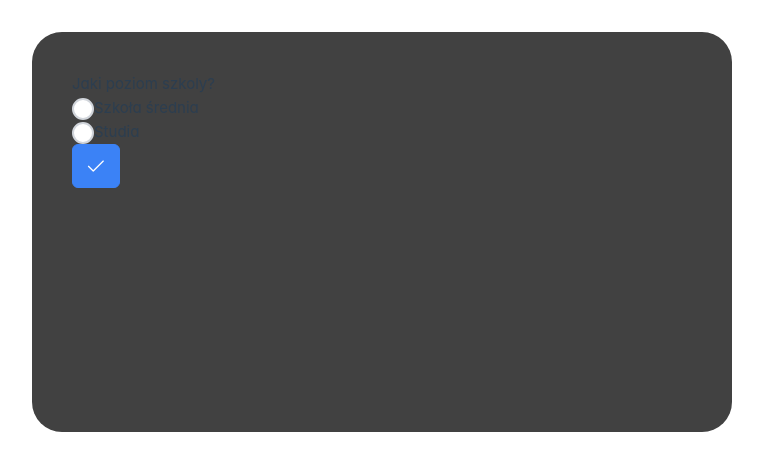
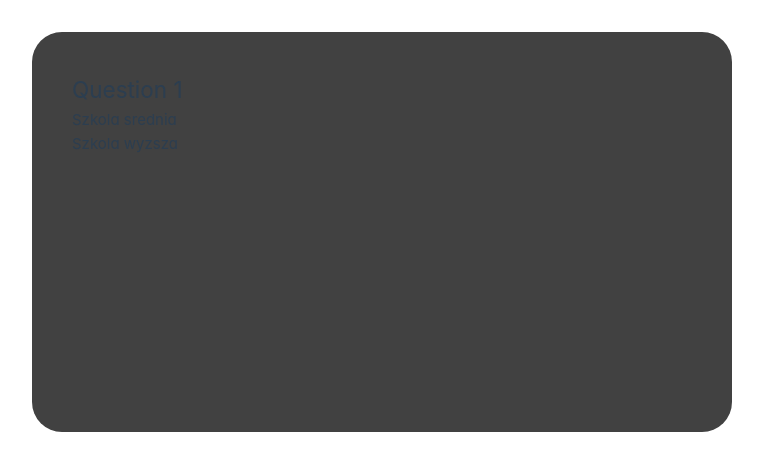
Before and after one commit to KotreQ/HackYeah-2023, a Vue app in the folder client/: page / in a window 1280 px wide. Shown: the top 470 px of the page, without its empty margins (0-763 px from the left). Built offline with nearby package versions, Linux system fonts and the light colour scheme; a web font is replaced by a local one.

Commit message:
Updated dynamic rendering

```diff
--- a/client/src/components/questions/SchoolGradeQuestion.vue
+++ b/client/src/components/questions/SchoolGradeQuestion.vue
@@ -1,45 +1,55 @@
-<script lang="ts">
-
-import {ref} from "vue";
-
-const schoolGrade = ref('');
+<script>
+let multiple = [];
 
 export default {
-	props: ['query'],
-	emits: ['on-submit'],
-	methods: {
-		submit() {
-			this.query.addData({
-				type: schoolGrade.value
-			});
+    data() {
+        return {
+            questions: [
+                { id: 0, title: 'Question 1' },
+                { id: 1, title: 'Question 2' },
+                {
+                    id: 2,
+                    title: 'Question 3',
+                    answers: ['Szkola srednia', 'Szkola wyzsza'],
+                    typeOfQuestion: 'single',
+                },
+            ],
+        };
+    },
 
-			this.$emit('on-submit');
-		}
-	},
-	data() {
-		return {schoolGrade};
-	}
-}
+    methods: {
+        checkButton() {
+            if (typeOfQuestion === 'multiple') {
+            }
+        },
+    },
+};
 
+let currentQuestionId = 0;
 </script>
 
 <template>
-	<p>Jaki poziom szkoly?</p>
+    <div class="container">
+        <div v-for="question in questions" :key="question.id">
+            <h2 v-if="question.id === 0">
+                {{ question.title }}
+            </h2>
 
-	<div class="flex flex-wrap gap-3">
-		<div class="flex align-items-center">
-			<RadioButton v-model="schoolGrade" inputId="schoolGradeMiddle" name="grade" value="middle"/>
-			<label for="schoolGradeMiddle" class="ml-2">Szkoła średnia</label>
-		</div>
-		<div class="flex align-items-center">
-			<RadioButton v-model="schoolGrade" inputId="schoolGradeStudies" name="grade" value="studies"/>
-			<label for="schoolGradeStudies" class="ml-2">Studia</label>
-		</div>
-	</div>
+            <div
+                class="answer"
+                v-for="(answer, index) in question.answers"
+                :key="index"
+            >
+                {{ answer }}
+            </div>
+        </div>
 
-	<Button icon="pi pi-check" aria-label="Submit" @click="submit()"/>
+        <div
+            class="anserws"
+            v-for="(answer, index) in questions.answers"
+            :key="index"
+        >
+            {{ answer }}
+        </div>
+    </div>
 </template>
-
-<style scoped>
-
-</style>
```
